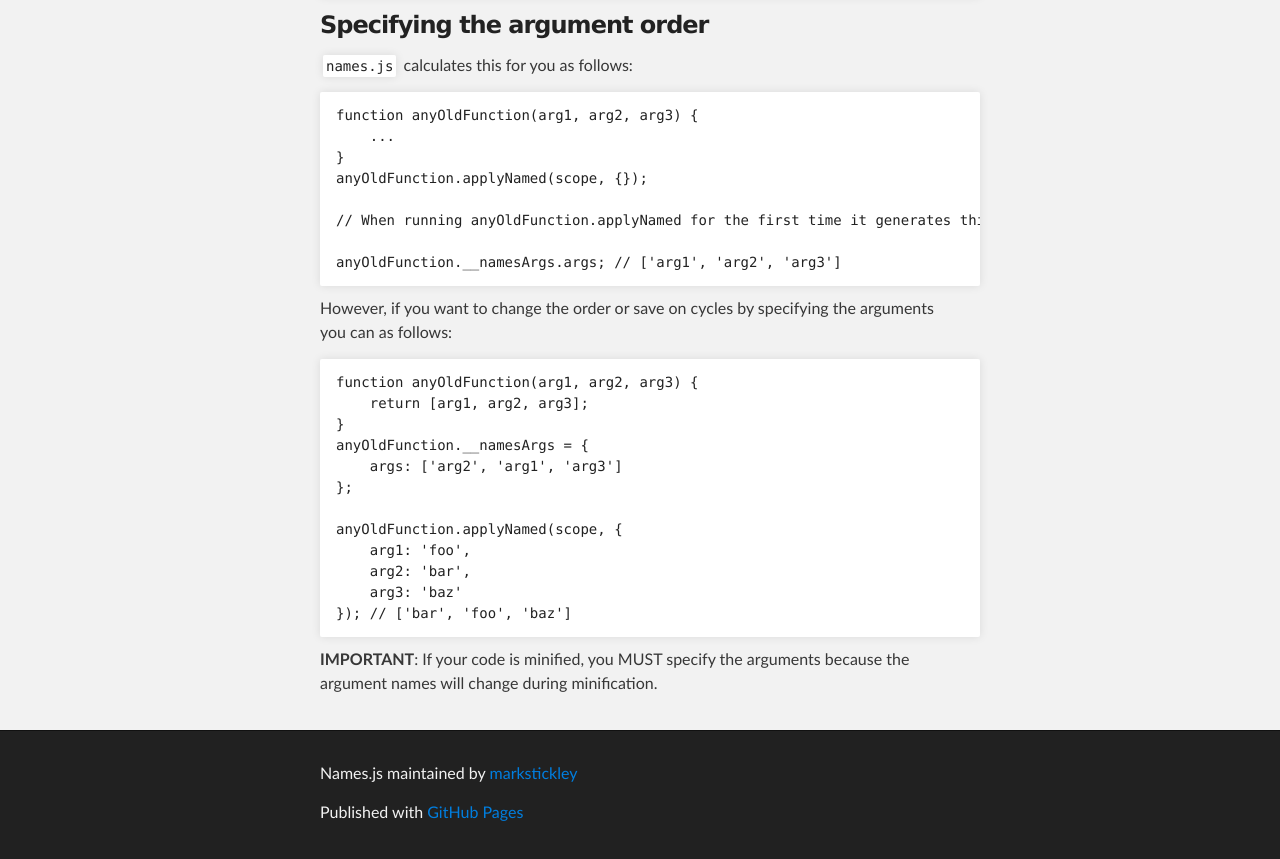
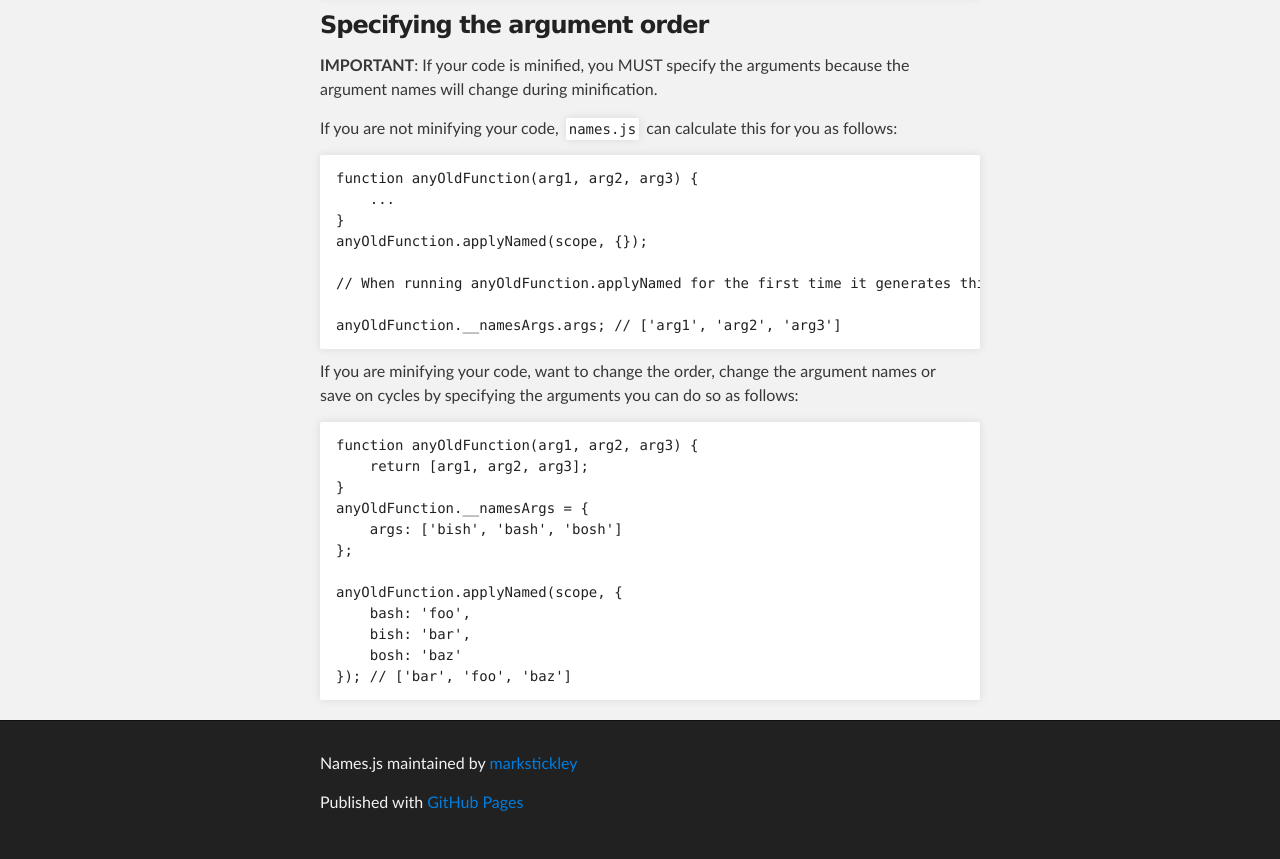
Before and after one commit to markstickley/names.js, a plain HTML site: page index.html in a window 1280 px wide. Shown: the part 2589-3448 px from the top of the page. Drawn offline with Linux system fonts and the light colour scheme.

```diff
--- a/index.html
+++ b/index.html
@@ -127,7 +127,9 @@
 
 <h3>Specifying the argument order</h3>
 
-<p><code>names.js</code> calculates this for you as follows:</p>
+<p><strong>IMPORTANT</strong>: If your code is minified, you MUST specify the arguments because the argument names will change during minification.</p>
+
+<p>If you are not minifying your code, <code>names.js</code> can calculate this for you as follows:</p>
 
 <pre><code>function anyOldFunction(arg1, arg2, arg3) {
     ...
@@ -139,23 +141,21 @@
 anyOldFunction.__namesArgs.args; // ['arg1', 'arg2', 'arg3']
 </code></pre>
 
-<p>However, if you want to change the order or save on cycles by specifying the arguments you can as follows:</p>
+<p>If you are minifying your code, want to change the order, change the argument names or save on cycles by specifying the arguments you can do so as follows:</p>
 
 <pre><code>function anyOldFunction(arg1, arg2, arg3) {
     return [arg1, arg2, arg3];
 }
 anyOldFunction.__namesArgs = {
-    args: ['arg2', 'arg1', 'arg3']
+    args: ['bish', 'bash', 'bosh']
 };
 
 anyOldFunction.applyNamed(scope, {
-    arg1: 'foo',
-    arg2: 'bar',
-    arg3: 'baz'
+    bash: 'foo',
+    bish: 'bar',
+    bosh: 'baz'
 }); // ['bar', 'foo', 'baz']
 </code></pre>
-
-<p><strong>IMPORTANT</strong>: If your code is minified, you MUST specify the arguments because the argument names will change during minification.</p>
       </section>
     </div>
 
```
Also changed, not shown: params.json (+1 -1 lines).
